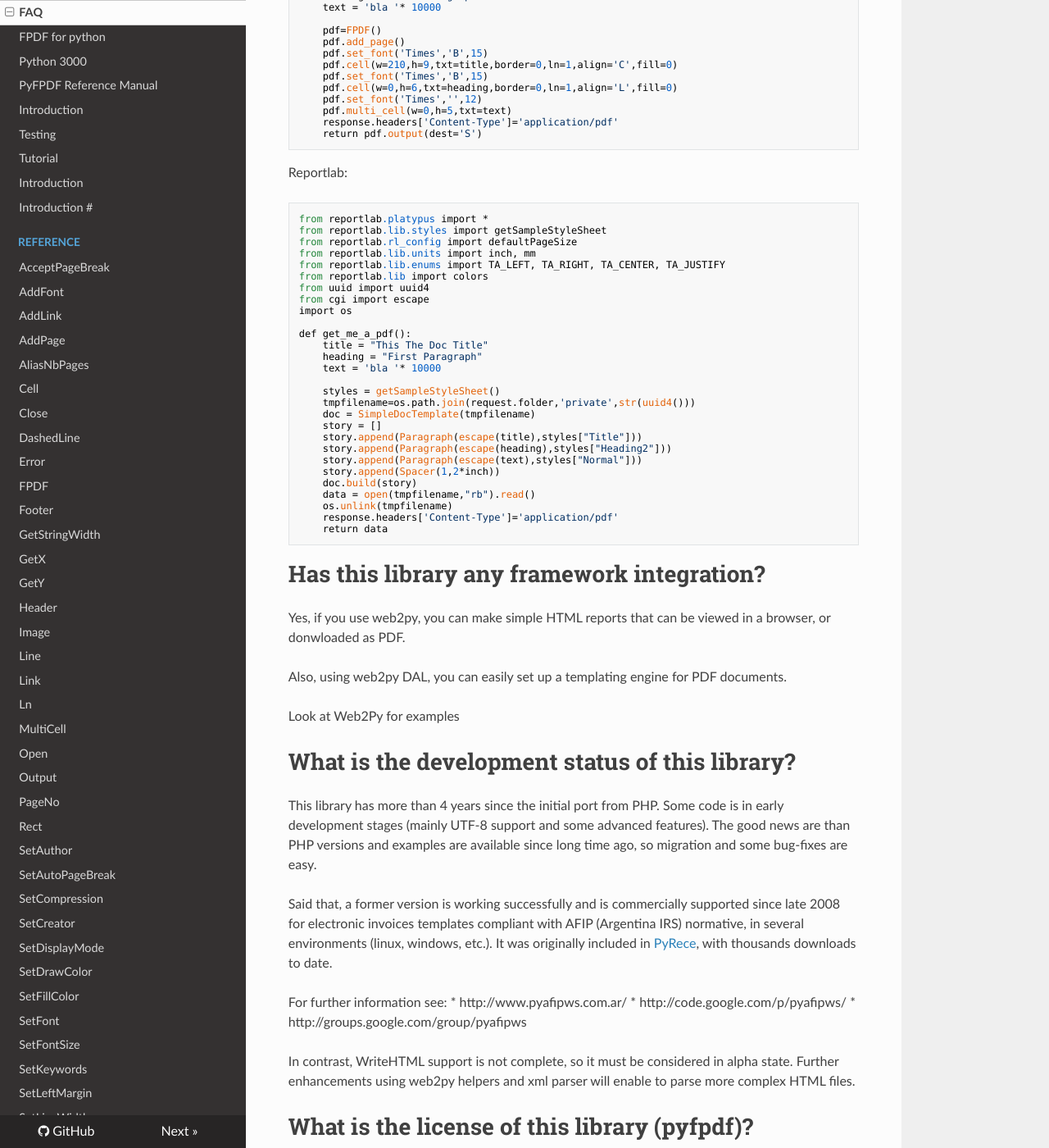
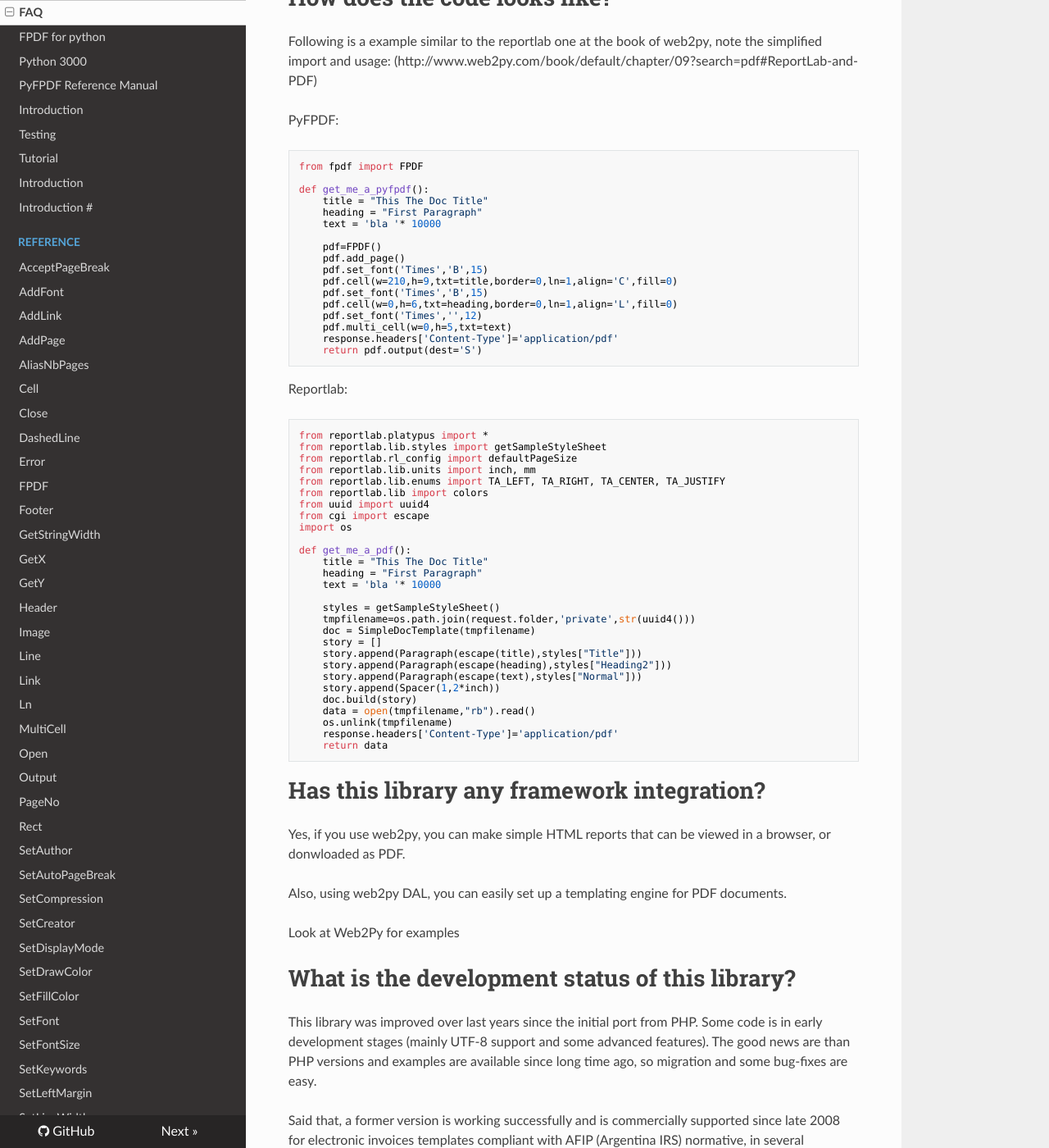
Before and after one commit to reingart/pyfpdf, an MkDocs documentation site: the page built from docs/FAQ.md, in a window 1280 px wide and 1400 px high, scrolled down 1336 px. Shown: the whole window at 82% size. Built offline with MkDocs 1.6.1, drawn with Linux system fonts in a browser that asks for light colours; nearby versions of some CDN libraries; some of the changed text lies outside the part shown.

````diff
--- a/docs/FAQ.md
+++ b/docs/FAQ.md
@@ -36,8 +56,8 @@ the simplified import and usage:
 (http://www.web2py.com/book/default/chapter/09?search=pdf#ReportLab-and-PDF)
 
 PyFPDF:
-```
-from pyfpdf import FPDF
+```python
+from fpdf import FPDF
 
 def get_me_a_pyfpdf():
     title = "This The Doc Title"
@@ -57,7 +77,7 @@ def get_me_a_pyfpdf():
 ```
 
 Reportlab:
-```
+```python
 from reportlab.platypus import *
 from reportlab.lib.styles import getSampleStyleSheet
 from reportlab.rl_config import defaultPageSize
@@ -90,24 +110,37 @@ def get_me_a_pdf():
 
 # Has this library any framework integration? #
 
-Yes, if you use web2py, you can make simple HTML reports that can be viewed in a browser, or donwloaded as PDF.
+Yes, if you use web2py, you can make simple HTML reports that can be viewed in a
+browser, or donwloaded as PDF.
 
-Also, using web2py DAL, you can easily set up a templating engine for PDF documents.
+Also, using web2py DAL, you can easily set up a templating engine for PDF
+documents.
 
 Look at Web2Py for examples
 
 # What is the development status of this library? #
 
-This library has more than 4 years since the initial port from PHP. Some code is in early development stages (mainly UTF-8 support and some advanced features). The good news are than PHP versions and examples are available since long time ago, so migration and some bug-fixes are easy.
+This library was improved over last years since the initial port from PHP. Some
+code is in early development stages (mainly UTF-8 support and some advanced
+features). The good news are than PHP versions and examples are available since
+long time ago, so migration and some bug-fixes are easy.
 
-Said that, a former version is working successfully and is commercially supported since late 2008 for electronic invoices templates compliant with AFIP (Argentina IRS) normative, in several environments (linux, windows, etc.). It was originally included in [PyRece](http://code.google.com/p/pyafipws/wiki/ProjectSummary), with thousands downloads to date.
+Said that, a former version is working successfully and is commercially
+supported since late 2008 for electronic invoices templates compliant with AFIP
+(Argentina IRS) normative, in several environments (linux, windows, etc.). It
+was originally included in
+[PyRece](http://code.google.com/p/pyafipws/wiki/ProjectSummary), with thousands
+downloads to date.
 
 For further information see:
+
   * http://www.pyafipws.com.ar/
   * http://code.google.com/p/pyafipws/
   * http://groups.google.com/group/pyafipws
 
-In contrast, WriteHTML support is not complete, so it must be considered in alpha state. Further enhancements using web2py helpers and xml parser will enable to parse more complex HTML files.
+In contrast, WriteHTML support is not complete, so it must be considered in
+alpha state. Further enhancements using web2py helpers and xml parser will
+enable to parse more complex HTML files.
 
 # What is the license of this library (pyfpdf)? #
 
````
Also changed, not shown: other parts of docs/FAQ.md (+44 -18 lines), README.md (+1 -0 lines), docs/Unicode.md (+60 -20 lines).
